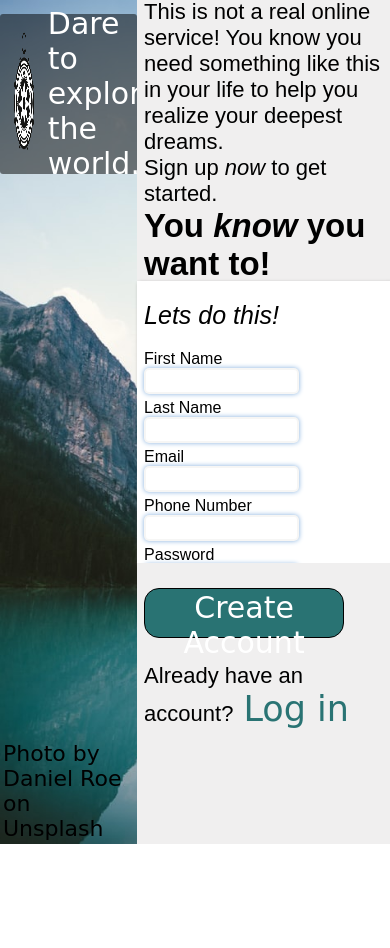
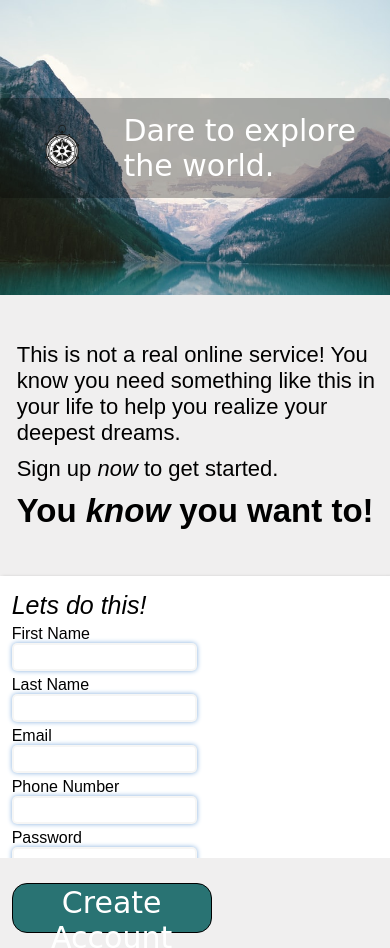
Before and after one commit to steress/sign_up, a plain HTML site: page index.html in a window 390 px wide. Shown: the top 948 px of the page. Before the commit the page ends 844 px from the top, so only its background shows below. Drawn offline with Linux system fonts and the light colour scheme; a web font is replaced by a local one.

Commit message:
media query + some fixes

```diff
--- a/index.css
+++ b/index.css
@@ -1,13 +1,13 @@
 body {
     margin: 0;
-    overflow: hidden;
     font-family: 'Padauk', sans-serif;
+    overflow-x: hidden;
 }
 
 .container {
     display: flex;
-    height: 100vh;
-    width: 100%;
+    height: 100hv;
+    width: 100vw;
 }
 
 .left {
@@ -18,6 +18,7 @@ body {
     width: 35vw;
     background-image: url(./Daniel_Roe.jpeg);
     background-size: cover;
+    background-position: center;
 }
 
 .bg-transperant {
@@ -32,7 +33,6 @@ body {
 }
 
 .logo {
-    height: 100%;
     width: 25%;
 }
 
@@ -74,7 +74,6 @@ body {
 .top > p {
     margin:0;
     margin-left: 3%;
-    width: 100%;
 }
 .top > p:last-child {
     font-weight: 600;
@@ -89,8 +88,7 @@ span {
     box-shadow: 2px 2px 4px gray;
 }
 .mid > p {
-    margin:20px;
-    margin-left:3%;
+    margin: 15px 0 5px 3%;
     font-size: 25px;
     font-style: italic;
 }
@@ -98,22 +96,22 @@ span {
     display: flex;
     flex-wrap: wrap;
     margin-left: 3%;
-    max-width: 70%;
     gap:5px;
 }
 .inputflex > div {
     display:flex;
+    flex-wrap: wrap;
     flex-direction: column;
-    min-width: 40%;
-    padding-right: 23px;
+    padding-right: 30px;
+    width: 220px;
 }
 input {
-    height: 20px;
+    height: 22px;
     border-radius: 5px;
     box-shadow: 0 0 5px #84b0df;
     border: 2px solid #f2f2f0a9;
+}
 
-}
 input:hover {
     border: 2px solid #6B9FBF;
 
@@ -156,3 +154,42 @@ button:hover {
 .hover:hover {
     color: red;
 }
+
+@media only screen and (max-width: 800px) {
+    .container {
+        flex-direction: column;
+    }
+    .left {
+        width: 100%;
+        height: 50%;
+        background-position: center;
+    }
+    .logo {
+        width: 15%;
+    }
+    .photoby{
+        display:none;
+    }
+    .bg-transperant {
+        margin-top: 25%;
+        max-height: 100px;
+        background-color: rgba(0, 0, 0, 0.3);
+        margin-bottom: 25%;
+    }
+    .right {
+        width: 100vw;
+        height: 100vh;
+    }
+    .top > p {
+        padding: 5px;
+    }
+    .inputflex > div {
+        width: auto;
+    }
+}
+
+@media only screen and (min-width: 1400px) {
+    .inputflex > div {
+        width: 380px;
+    }
+}
--- a/index.html
+++ b/index.html
@@ -27,30 +27,30 @@
             </div>
             <div class="mid">
                 <p>Lets do this!</p>
-                    <form class="inputflex" action="#" method="post">
+                    <form class="inputflex" action="#">
                     <div>
                         <label for="fname">First Name</label>
-                        <input type="name" name="User Name" id="fname" required>
+                        <input type="name" name="First Name" id="fname" required>
                     </div>
                     <div>
                         <label for="lname">Last Name</label>
-                        <input type="name" name="User Name" id="lname" required>
+                        <input type="name" name="Last Name" id="lname" required>
                     </div>
                     <div>
                         <label for="email">Email</label>
-                        <input type="email" name="email" id="email" required>
+                        <input type="email" name="Email" id="email" required>
                     </div>
                     <div>
                         <label for="phone">Phone Number</label>
-                        <input type="text" name="phone" id="phone">
+                        <input type="text" name="Phone" id="phone" minlength="10" maxlength="10">
                     </div>
                     <div>
                         <label for="password">Password</label>
-                        <input type="password" name="User Name" id="password" minlength="4" required>
+                        <input type="password" name="Password" id="password" minlength="4" required>
                     </div>
                     <div>
                         <label for="conpas">Confirm Password</label>
-                        <input type="password" name="User Name" id="conpas" minlength="4" required>
+                        <input type="password" name="Conforim Password" id="conpas" minlength="4" required>
                     </div>
             </div>
             <div class="bot">
```
